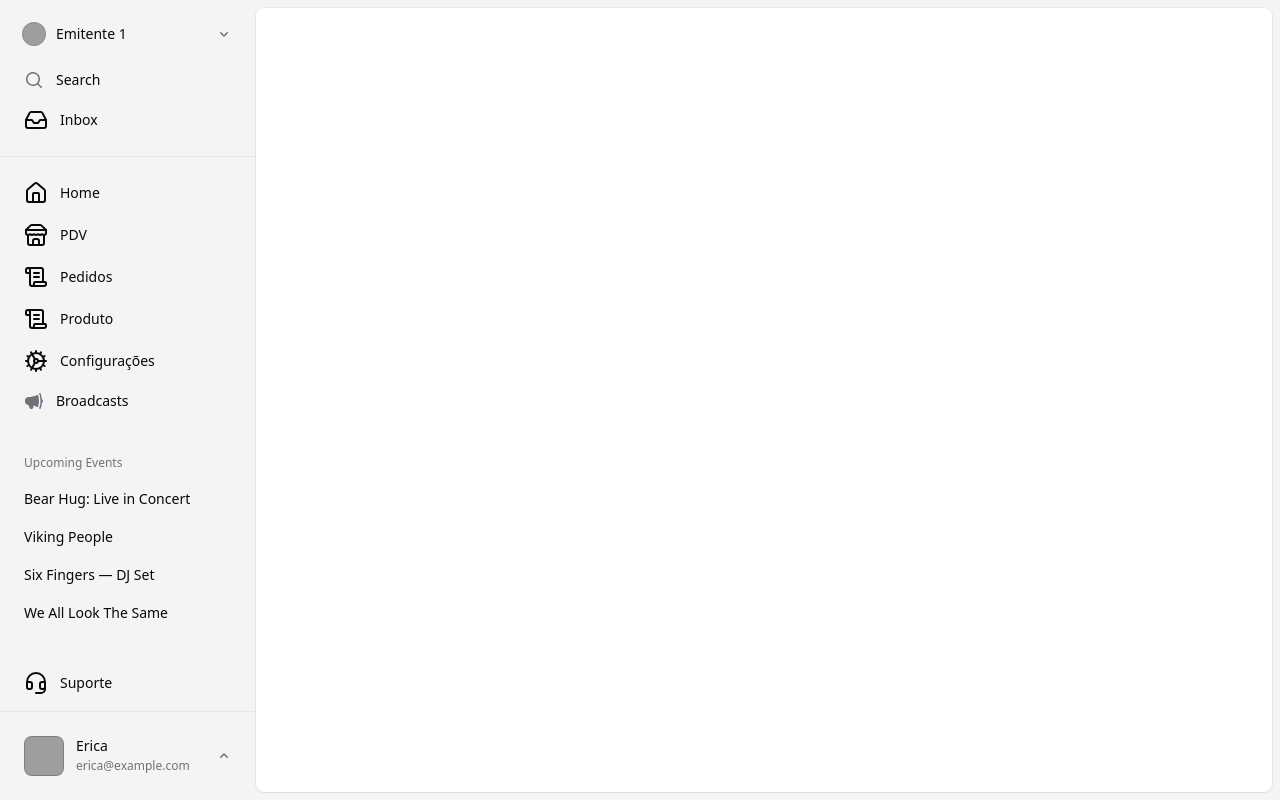
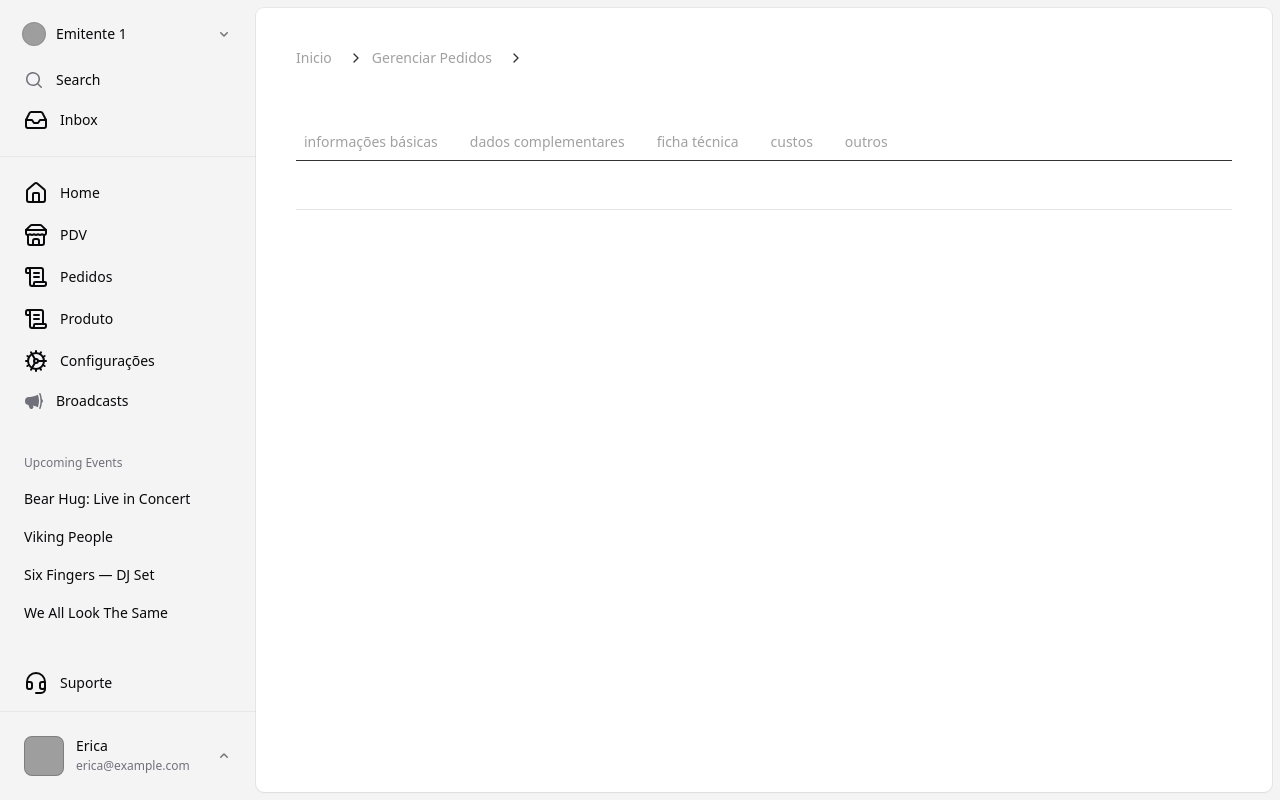
Before and after one commit to pabloalves01/gastro-flow, a React (Vite) app in the folder frontend/: page /pedido/novo in a window 1280 px wide. Built offline with nearby package versions, Linux system fonts and the light colour scheme; grey boxes are pictures that could not be loaded.

Commit message:
Tela para adicionar pedido manual

```diff
--- a/frontend/src/pages/pedidos/manage-orders.tsx
+++ b/frontend/src/pages/pedidos/manage-orders.tsx
@@ -53,6 +53,7 @@ import {
   FilePlus2,
 } from "lucide-react";
 import { Breadcrumb } from "../../components/custom/breadcrumbs/breadcrumb";
+import { useNavigate } from "react-router-dom";
 
 interface User {
   avatarUrl: string;
@@ -92,6 +93,8 @@ const users = [
 ];
 
 export function ManageOrders() {
+  const navigate = useNavigate();
+
   //   Abrir Modal de Visualização de Pedido
   const [isOpenView, setIsOpenView] = useState(false);
   const [selectedUser, setSelectedUser] = useState<User | null>(null);
@@ -114,7 +117,7 @@ export function ManageOrders() {
         ]}
         buttons={[{
           label: "Novo Pedido",
-          onClick: () => console.log("teste"),
+          onClick: () => navigate("/pedido/novo"),
           icon: <FilePlus2 />
         },
         ]} />
--- /dev/null
+++ b/frontend/src/pages/pedidos/new-order.tsx
@@ -0,0 +1,106 @@
+import { useState } from "react";
+import { Breadcrumb } from "../../components/custom/breadcrumbs/breadcrumb";
+import Tabs from "../../components/custom/tabs/tabs";
+import SectionText from "../../components/text/section-text";
+import { Description, Field, Label } from "../../components/ui/catalyst/fieldset";
+import { Input } from "../../components/ui/catalyst/input";
+import { Select } from "../../components/ui/catalyst/select";
+import { Divider } from "../../components/ui/catalyst/divider";
+
+export default function NewOrder() {
+
+    const productTabs = [
+        { name: "informações básicas", href: "#" },
+        { name: "dados complementares", href: "#" },
+        { name: "ficha técnica", href: "#" },
+        { name: "custos", href: "#" },
+        { name: "outros", href: "#" },
+    ];
+    const [activeTab, setActiveTab] = useState("dados gerais");
+
+    const breadcrumbItems = [
+        { label: "Inicio", href: "/" },
+        { label: "Gerenciar Pedidos", href: "/pedido/gerenciar" },
+        { label: "Novo Pedido", href: "/pedido/novo" },
+    ];
+
+    return (
+        <div>
+            <Breadcrumb items={breadcrumbItems} />
+            <SectionText className="mb-4" title="Novo Pedido" />
+            <Tabs
+                tabs={productTabs}
+                activeTab={activeTab}
+                onTabChange={setActiveTab}
+            />
+
+            <div className="mt-4">
+
+                {activeTab === "informações básicas" && (
+                    <div className="grid grid-cols-1 sm:grid-cols-2 lg:grid-cols-3 gap-4">
+                        <Field className="col-span-1 sm:col-span-2 lg:col-span-1">
+                            <Label>Pedido Nº</Label>
+                            <Description>Número do pedido em seu estabelecimento.</Description>
+                            <Input value={"#0002423"} disabled name="numero_pedido" />
+                        </Field>
+                        <Field className="col-span-1 sm:col-span-2 lg:col-span-1">
+                            <Label>Data e Hora</Label>
+                            <Description>Registre o momento em que o pedido foi feito.</Description>
+                            <Input value={"18/02/2025 19:45"} name="data_pedido" />
+                        </Field>
+                        <Field className="col-span-1 sm:col-span-2 lg:col-span-1">
+                            <Label>Status do Pedido</Label>
+                            <Description>Registre o status que o pedido se encontra</Description>
+                            <Select name="status" defaultValue="">
+                                <option value="" disabled hidden>
+                                    Selecione o status do pedido.
+                                </option>
+                                <option value="1">Pendente</option>
+                                <option value="2">Em Andamento</option>
+                                <option value="3">Finalizado</option>
+                            </Select>
+                        </Field>
+                        <Field className="col-span-1 sm:col-span-2 lg:col-span-1">
+                            <Label>Nome do Cliente</Label>
+                            <Description>Registre o nome do seu cliente.</Description>
+                            <Input name="nome_cliente" placeholder="Digite o nome do cliente." />
+                        </Field>
+                        <Field className="col-span-1 sm:col-span-2 lg:col-span-1">
+                            <Label>Telefone</Label>
+                            <Description>Registre o telefone do seu cliente.</Description>
+                            <Input type="tel" name="telefone_cliente" placeholder="Digite o telefone." />
+                        </Field>
+                        <Field className="col-span-1 sm:col-span-2 lg:col-span-1">
+                            <Label>Mesa ou Comanda</Label>
+                            <Description>Selecione em qual mesa ou comanda seu cliente está.</Description>
+                            <Select name="status" defaultValue="">
+                                <option value="" disabled hidden>
+                                    Selecione a mesa ou comanda.
+                                </option>
+                                <option value="1">Mesa 1</option>
+                                <option value="2">Mesa 1</option>
+                                <option value="3">Mesa 3</option>
+                            </Select>
+                        </Field>
+                    </div>
+
+
+
+                )}
+            </div>
+            <Divider className="mt-12 mb-7" />
+
+
+
+            {/* <div className="grid grid-cols-1 sm:grid-cols-2 lg:grid-cols-3 gap-4">
+
+                <Field className="col-span-1 sm:col-span-2 lg:col-span-1">
+                    <Label>Pedido Nº</Label>
+                    <Description>Número do pedido em seu estabelecimento.</Description>
+                    <Input name="NCM" placeholder="(Exemplo: 1001.10.10)" />
+                </Field>
+
+            </div> */}
+        </div>
+    );
+}
--- a/frontend/src/pages/produtos/new-product.tsx
+++ b/frontend/src/pages/produtos/new-product.tsx
@@ -35,7 +35,7 @@ function ProductForm() {
         { label: "Cadastros", href: "/cadastros" },
         { label: "Produtos", href: "/produto/novo" },
       ]} />
-      <SectionText className="mb-5" title="Novo Produto" />
+      <SectionText className="mb-4" title="Novo Produto" />
       <Tabs
         tabs={productTabs}
         activeTab={activeTab}
--- a/frontend/src/routes/routes.tsx
+++ b/frontend/src/routes/routes.tsx
@@ -8,6 +8,7 @@ import PDV from "../pages/pdv/pdv";
 import Checkout from "../pages/pdv/checkout";
 import TableManagement from "../pages/pdv/table-management";
 import NewProduct from "../pages/produtos/new-product";
+import NewOrder from "../pages/pedidos/new-order";
 function AppRoutes() {
   return (
     <Router>
@@ -19,7 +20,10 @@ function AppRoutes() {
         {/* Rotas Privadas (Usando o Layout Base) */}
         <Route path="/*" element={<AuthenticatedLayout />}>
           <Route path="home" element={<Home />} />
+
+          {/* PEDIDOS */}
           <Route path="pedido/gerenciar" element={<ManageOrders />} />
+          <Route path="pedido/novo" element={<NewOrder />} />
 
           {/* PDV */}
           <Route path="pdv" element={<PDV />} />
```
